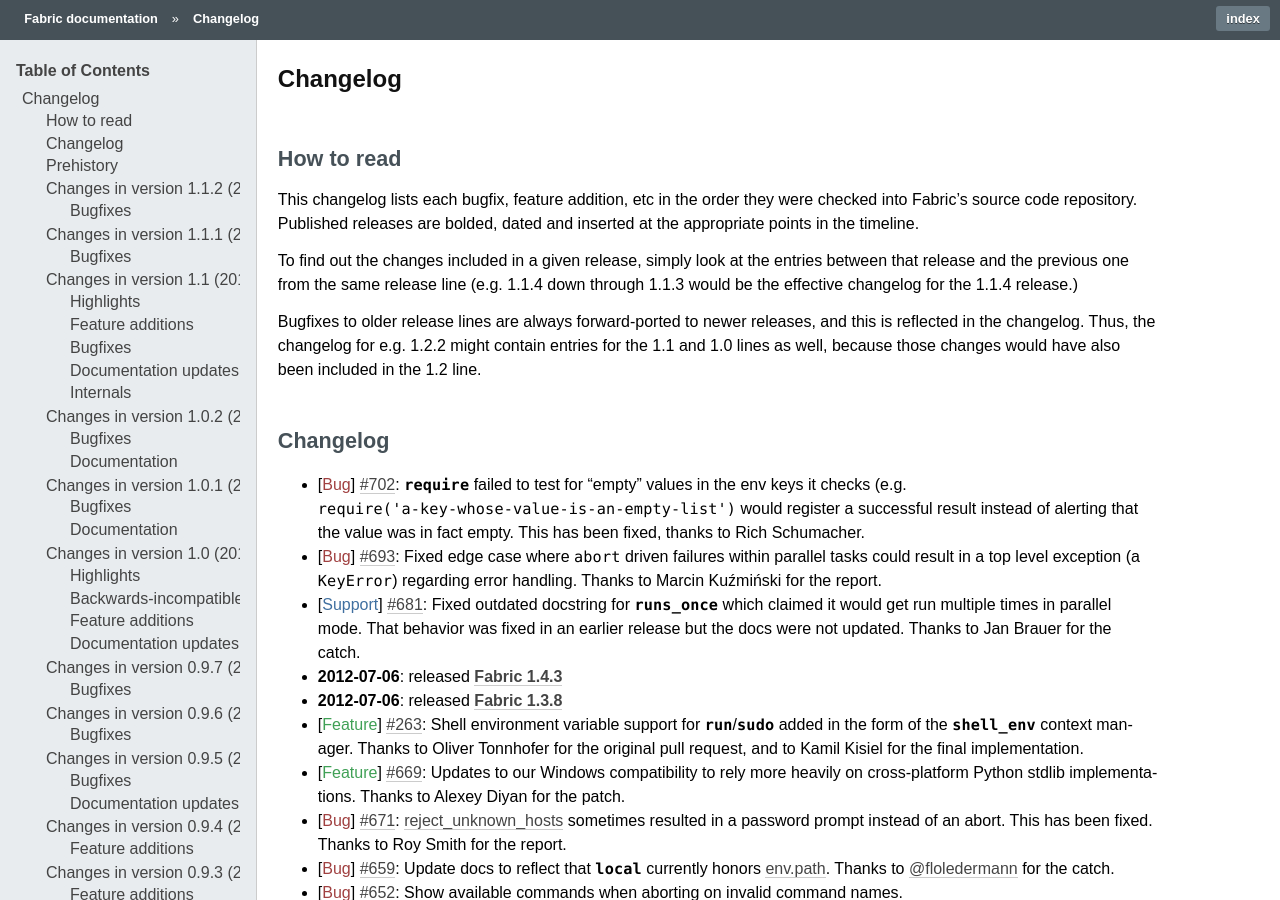
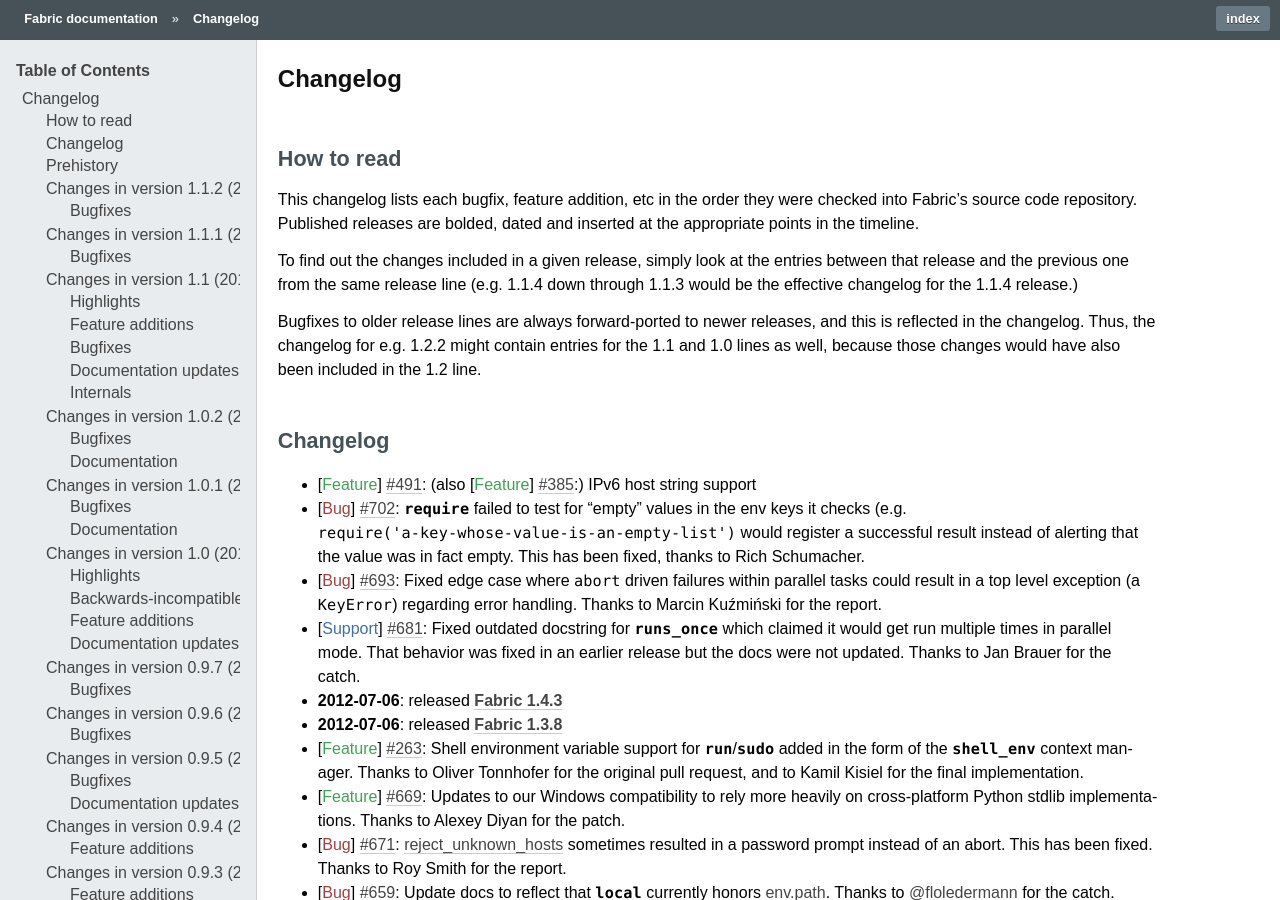
Before and after one commit to fabric/fabric, a Sphinx documentation site: the page built from docs/changelog.rst, in a window 1280 px wide and 900 px high. Built offline with Sphinx 7.4.7, drawn with Linux system fonts in a browser that asks for light colours; the version number could not be read and is left out.

Commit message:
add changelog entry

```diff
--- a/docs/changelog.rst
+++ b/docs/changelog.rst
@@ -25,6 +25,7 @@
 Changelog
 =========
 
+* :feature:`491` (also :feature:`385`) IPv6 host string support
 * :bug:`702` `~fabric.operations.require` failed to test for "empty" values in
   the env keys it checks (e.g.
   ``require('a-key-whose-value-is-an-empty-list')`` would register a successful
```
